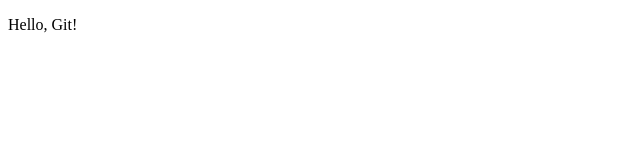
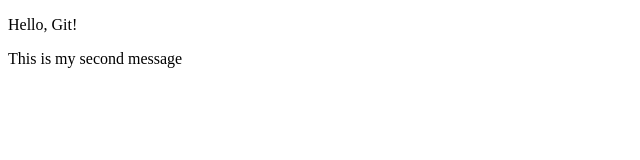
Before and after one commit to olegbender/first_js_commit, a plain HTML site: page index.html in a window 1280 px wide. Shown: the whole page, without its empty margins (0-640 px from the left). Drawn offline with Linux system fonts and the light colour scheme.

Commit message:
29.12.21 This is my evening changing

```diff
--- a/index.html
+++ b/index.html
@@ -8,6 +8,7 @@
   </head>
   <body>
     <p>Hello, Git!</p>
+    <p>This is my second message</p>
     <script src="js/script.js"></script>
   </body>
 </html>
```
